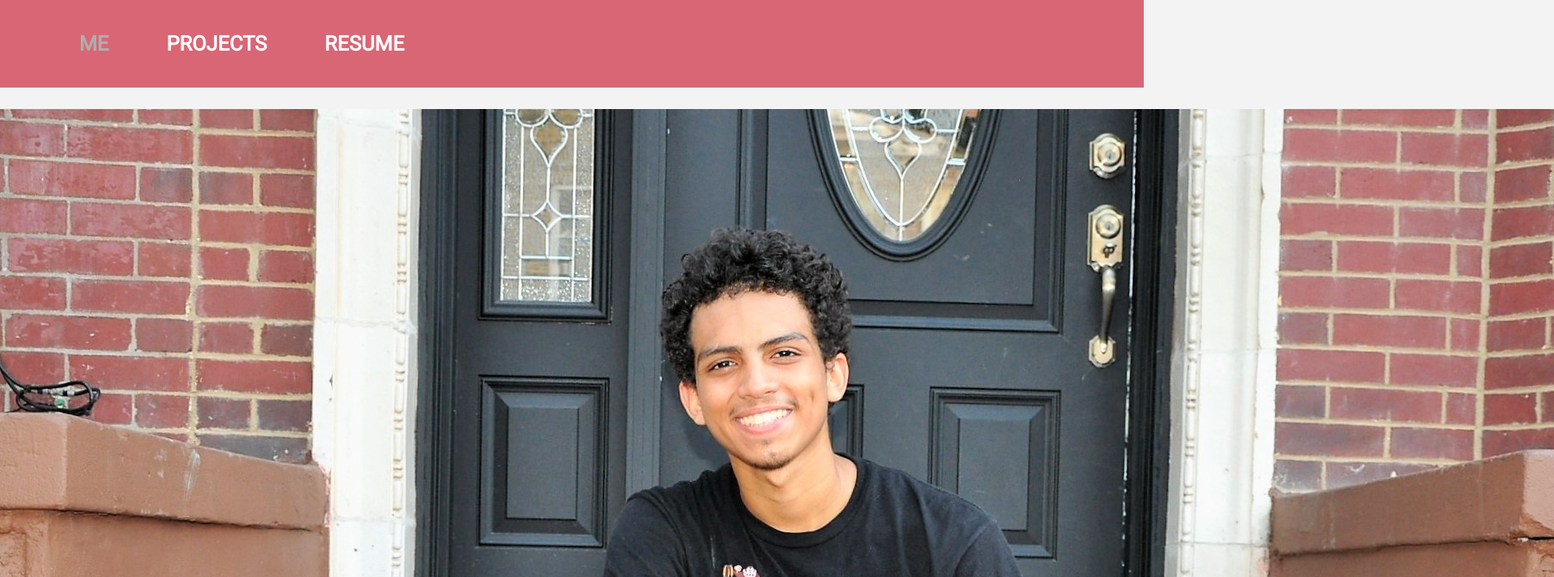
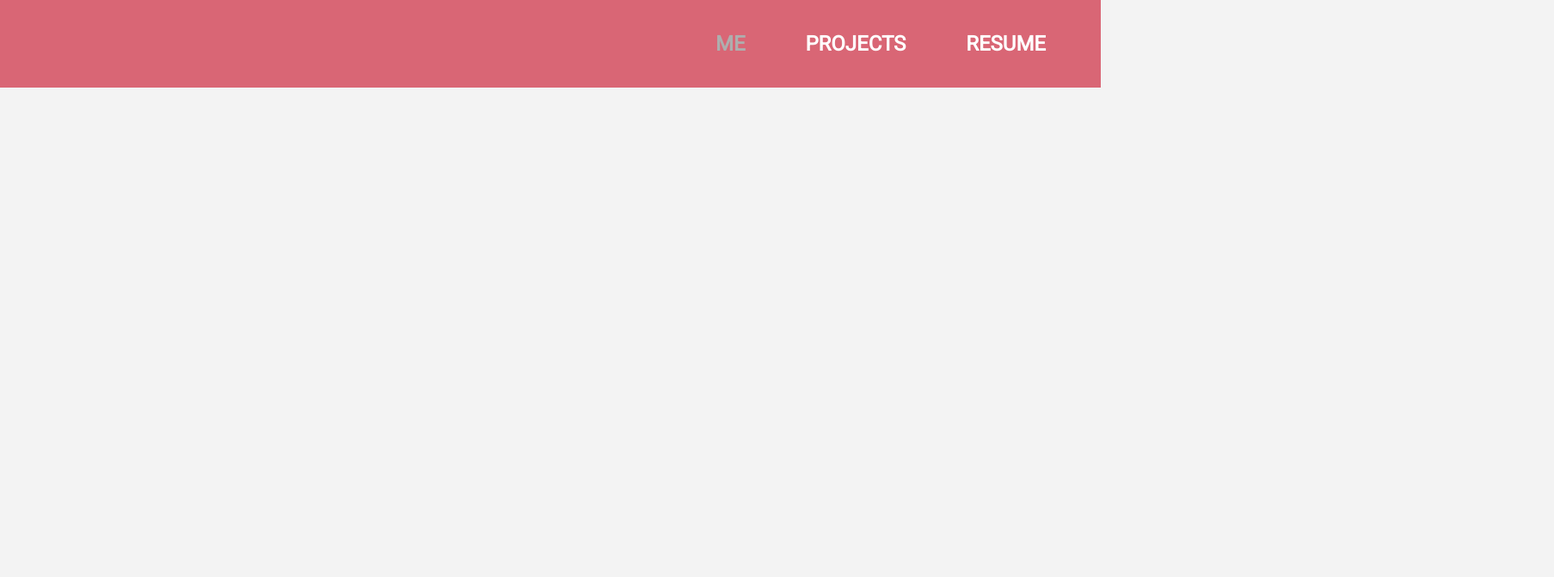
Before and after one commit to IsaiahCollazo99/portfolio-site, a React (Create React App) app in the folder isaiah-collazo/: page / in a window 1280 px wide. Shown: the top 672 px of the page at 86% size, 1807 px wide, since content can reach past the window. Built offline with nearby package versions, Linux system fonts and the light colour scheme.

Commit message:
change navbar setup into header component, and create header component to hold a second section next to the nav

```diff
--- a/isaiah-collazo/src/App.css
+++ b/isaiah-collazo/src/App.css
@@ -1,5 +1,7 @@
 .App {
   font-family: 'Roboto', sans-serif;
+  display: flex;
+  flex-direction: column;
 }
 
 body {
--- a/isaiah-collazo/src/App.js
+++ b/isaiah-collazo/src/App.js
@@ -1,14 +1,14 @@
 import React from 'react';
 import './App.css';
-import NavBar from './components/navBar/NavBar';
 import { Switch, Route } from 'react-router-dom';
 import Home from './components/home/Home';
 import Projects from './components/projects/Projects';
+import Header from './components/header/Header';
 
 function App() {
   return (
     <div className="App">
-      <NavBar />
+      <Header />
       <Switch>
         <Route exact path={"/"}>
           <Home />
--- /dev/null
+++ b/isaiah-collazo/src/components/header/Header.js
@@ -0,0 +1,19 @@
+import React from 'react';
+import NavBar from '../navBar/NavBar';
+import '../../css/header/header.css';
+
+const Header = () => {
+    return (
+        <div className="header">
+            <div className="headerLeft">
+
+            </div>
+
+            <div className="headerRight">
+                <NavBar />
+            </div>
+        </div>
+    )
+}
+
+export default Header;
--- a/isaiah-collazo/src/components/home/Home.js
+++ b/isaiah-collazo/src/components/home/Home.js
@@ -1,5 +1,6 @@
 import React from 'react';
 import isaiah from '../../assets/image_me.jpg';
+import '../../css/home/home.css';
 
 const Home = () => {
     return (
@@ -9,7 +10,7 @@ const Home = () => {
 
                 </div>
                 <div className="aboutMeRight">
-                    <img src={isaiah} alt="isaiah" className="aboutMePic"/>
+
                 </div>
             </div>
         </div>
--- /dev/null
+++ b/isaiah-collazo/src/css/header/header.css
@@ -0,0 +1,16 @@
+.header {
+    width: 100%;
+    background-color: #D96675;
+    padding: 25px 0;
+    font-size: 24px;
+    display: flex;
+    position: sticky;
+    top: 0;
+    margin-bottom: 25px;
+    font-weight: bold;
+    justify-content: space-between;
+}
+
+.headerRight {
+    width: 40%;
+}
--- a/isaiah-collazo/src/css/navBar/navBar.css
+++ b/isaiah-collazo/src/css/navBar/navBar.css
@@ -1,19 +1,14 @@
 .mainNav {
     width: 100%;
-    background-color: #D96675;
-    padding: 25px;
-    font-size: 24px;
     display: flex;
-    position: sticky;
-    top: 0;
-    margin-bottom: 25px;
-    font-weight: bold;
+    justify-content: center;
+    align-items: center;
 }
 
 .navLinkContainer {
-    width: 40%;
+    width: 75%;
     display: flex;
-    justify-content: space-evenly;
+    justify-content: space-between;
     align-items: center;
 }
 
```
Also changed, not shown: isaiah-collazo/src/css/home/home.css (+30 -0 lines).
